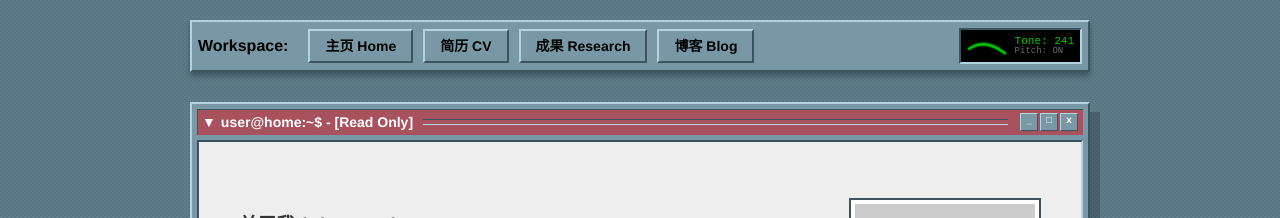
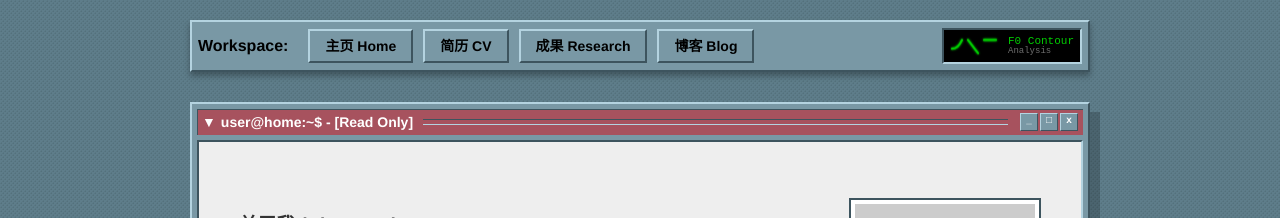
Before and after one commit to ZJWXTHB/zjwxthb.github.io, a Jekyll site: the page built from index.md, in a window 1280 px wide. Shown: the top 218 px of the page. Built offline with Jekyll 4.4.1, drawn with Linux system fonts in a browser that asks for light colours.

Commit message:
Adjust SVG dimensions and update tone paths

```diff
--- a/_layouts/default.html
+++ b/_layouts/default.html
@@ -39,7 +39,7 @@
       align-items: center;
       justify-content: center;
       height: 22px;
-      width: 40px; /*稍微宽一点展示曲线*/
+      width: 50px; /* 稍微加宽以容纳三个声调 */
       overflow: hidden;
     }
 
@@ -87,22 +87,28 @@
     <div class="cde-inset ling-widget">
       <!-- 动态声调曲线 (SVG) -->
       <div class="spectrum-visual">
-        <!-- ViewBox: 0 0 40 20 -->
-        <svg width="100%" height="100%" viewBox="0 0 40 20" preserveAspectRatio="none">
+        <!-- ViewBox: 0 0 50 20 (Y轴向下: 0是高音, 20是低音) -->
+        <svg width="100%" height="100%" viewBox="0 0 50 20" preserveAspectRatio="none">
            <!--
-              2-4-1 曲线绘制逻辑 (Y轴向下):
-              Start (T2): x=2, y=12 (中低)
-              Peak  (T4): x=20, y=4 (高)
-              End   (T1): x=38, y=16 (低)
-              使用二次贝塞尔曲线 (Q) 平滑连接
+              三个声调的组合序列：
+              1. 2声 (阳平 35): 中升 (x:2-12)
+              2. 4声 (去声 51): 全降 (x:18-28)
+              3. 1声 (阴平 55): 高平 (x:34-44)
            -->
-           <path d="M 2 12 Q 18 2 38 16" class="tone-path" />
+           <!-- T2: Rising -->
+           <path d="M 2 12 Q 8 12 12 4" class="tone-path" />
+
+           <!-- T4: Falling -->
+           <path d="M 18 4 L 28 16" class="tone-path" />
+
+           <!-- T1: High Level -->
+           <path d="M 34 4 L 46 4" class="tone-path" />
         </svg>
       </div>
       <!-- 文本标签 -->
       <div class="ling-label">
-        <div>Tone: 241</div>
-        <div style="font-size:9px; color:#888;">Pitch: ON</div>
+        <div>F0 Contour</div>
+        <div style="font-size:9px; color:#888;">Analysis</div>
       </div>
     </div>
   </div>
```
